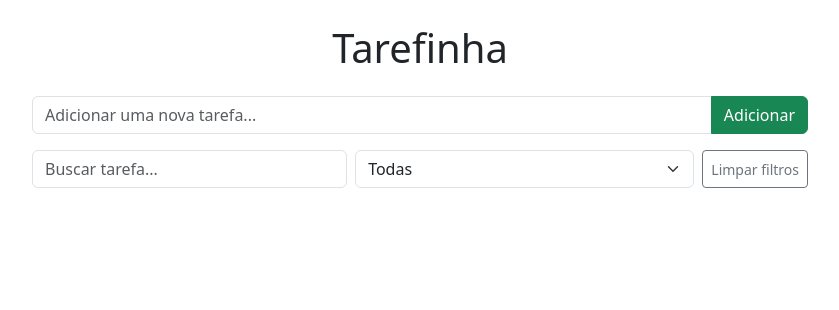
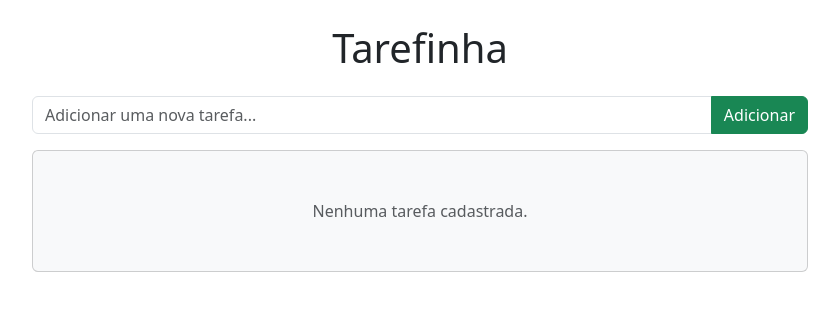
Before and after one commit to tiagomatosweb/vue-tarefinha2, a Vue app: page / in a window 1280 px wide. Shown: the top 310 px of the page, without its empty margins (220-1059 px from the left). Built offline with nearby package versions, Linux system fonts and the light colour scheme.

Commit message:
Criando estado vazio

```diff
--- a/src/App.vue
+++ b/src/App.vue
@@ -38,7 +38,10 @@
     </div>
 
     <!-- Filters -->
-    <div class="d-flex gap-2 mb-3">
+    <div
+      v-if="tasks.length"
+      class="d-flex gap-2 mb-3"
+    >
       <input v-model="filterSearch" type="text" placeholder="Buscar tarefa..." class="form-control" style="flex: 1;">
       <select v-model="filterStatus" class="form-select" style="flex: 1;">
         <option value="">Todas</option>
@@ -84,11 +87,16 @@
     </ul>
 
     <!-- Empty state -->
-    <!-- <div class="card bg-light">
+    <div
+      v-if="!filteredTasks.length"
+      class="card bg-light"
+    >
       <div class="card-body text-center py-5">
-        <p class="text-muted mb-0">Nenhuma tarefa cadastrada</p>
+        <p class="text-muted mb-0">
+          {{ emptyStateMessage }}
+        </p>
       </div>
-    </div> -->
+    </div>
   </div>
 </template>
 
@@ -163,4 +171,14 @@ const deleteTask = (task) => {
     tasks.value.splice(index, 1)
   }
 }
+
+const emptyStateMessage = computed(() => {
+  let output = 'Nenhuma tarefa cadastrada.'
+
+  if (filterSearch.value || filterStatus.value) {
+    return 'Nenhum resultado para este filtro.'
+  }
+
+  return output;
+})
 </script>
```
